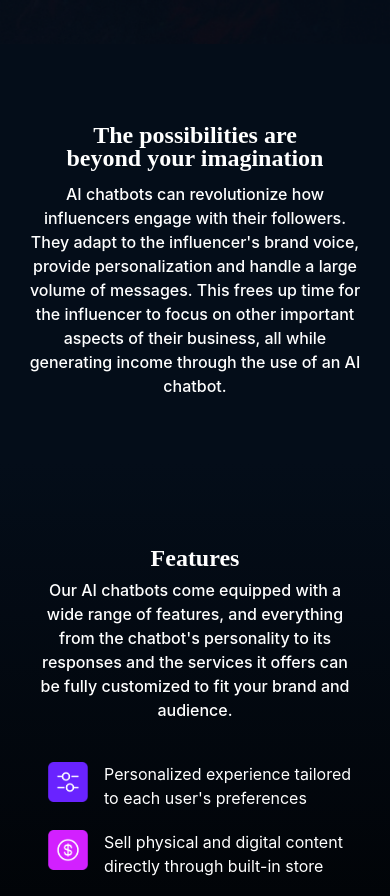
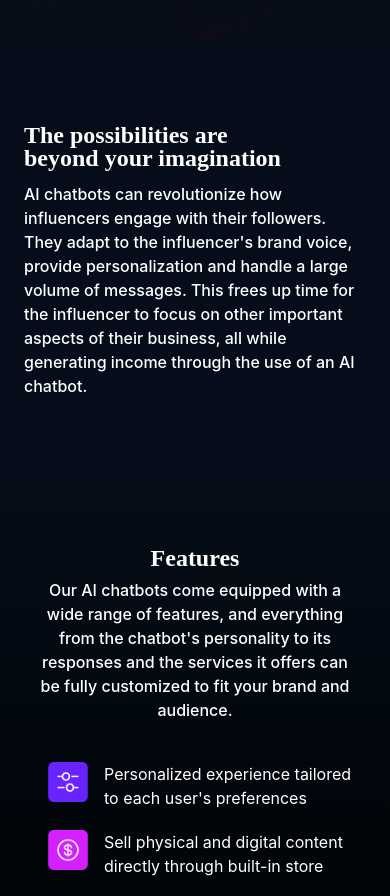
Before and after one commit to babulakterfsd/DreamTalk, a Next.js app: page / in a window 390 px wide. Shown: the part 800-1696 px from the top of the page. Built offline with nearby package versions, Linux system fonts and the light colour scheme.

Commit message:
content changed

```diff
--- a/src/components/ui/Possibilities.tsx
+++ b/src/components/ui/Possibilities.tsx
@@ -10,7 +10,7 @@ const Possibilities = () => {
           data-aos="fade-down"
           data-aos-duration="500"
         >
-          <h1 className="font-crimson text-2xl leading-[23px] lg:text-6xl lg:leading-[64px] lg:ml-24 font-bold lg:font-semibold text-center lg:text-left  px-8 lg:px-0">
+          <h1 className="font-crimson text-2xl leading-[23px] lg:text-6xl lg:leading-[64px] lg:ml-24 font-bold lg:font-semibold text-left lg:text-left lg:px-0">
             The possibilities <br className="hidden lg:block" /> are
             <br className="lg:hidden" /> beyond{' '}
             <span className="lg:hidden">your imagination</span>
@@ -30,7 +30,7 @@ const Possibilities = () => {
           data-aos="fade-down"
           data-aos-duration="1000"
         >
-          <p className="font-inter font-medium lg:font-normal lg:text-xl lg:leading-7 mt-3 text-center lg:text-left lg:mt-4 lg:w-[483px]">
+          <p className="font-inter font-medium lg:font-normal lg:text-xl lg:leading-7 mt-3 text-left lg:text-left lg:mt-4 lg:w-[483px]">
             AI chatbots can revolutionize how influencers engage with their
             followers. They adapt to the influencer's brand voice, provide
             personalization and handle a large volume of messages. This frees up
```
